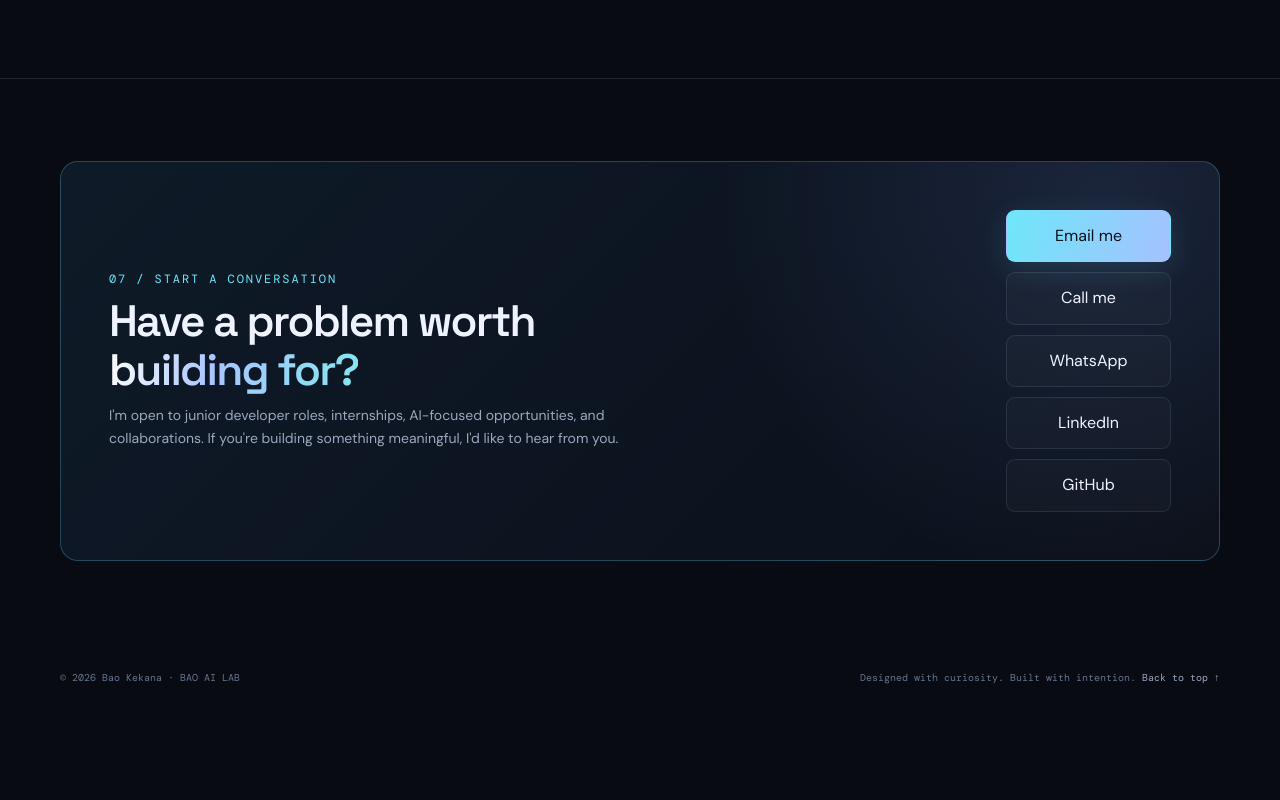
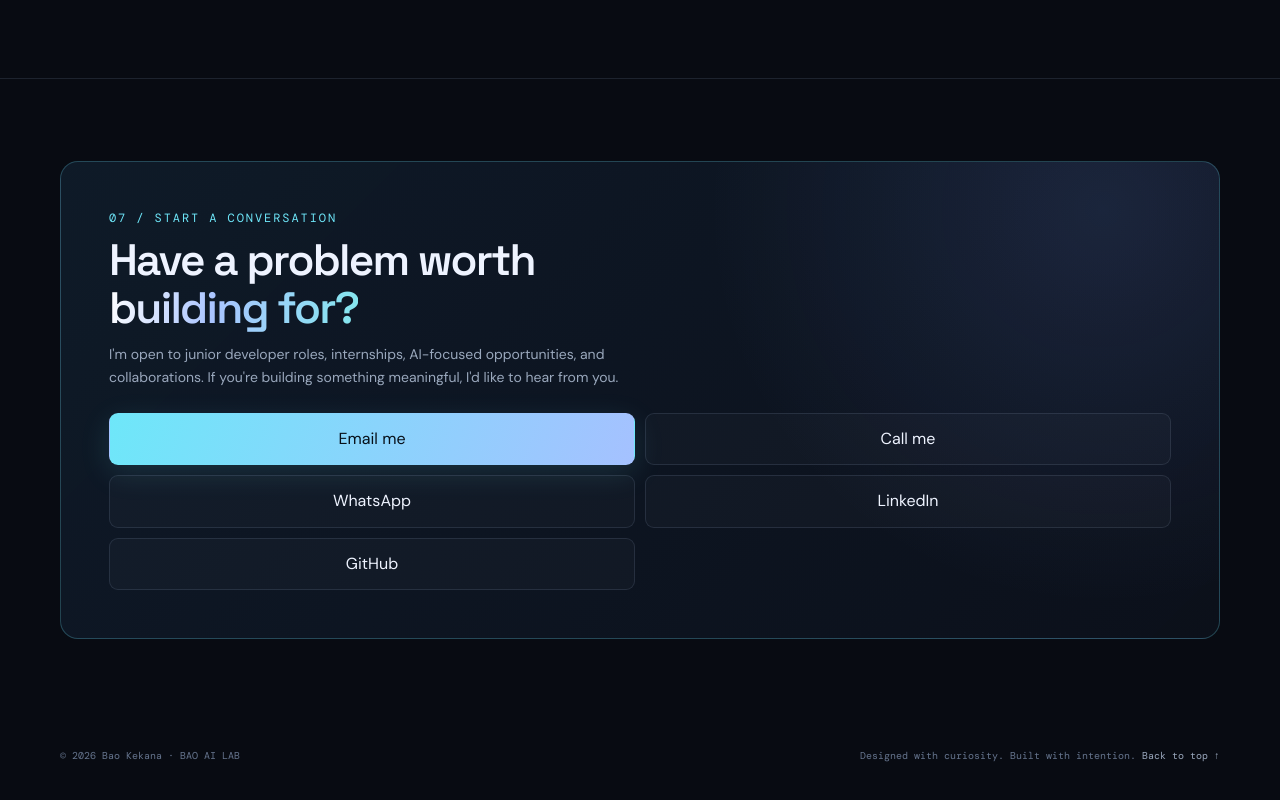
Before and after one commit to Bao992/portfolio, a plain HTML site: page index.html in a window 1280 px wide. Shown: the part 6539-7339 px from the top of the page. Before the commit the page ends 7263 px from the top, so only its background shows below. Drawn offline with nearby package versions, Linux system fonts and the light colour scheme.

Commit message:
fix: constrain contact buttons and reveal panels responsively

```diff
--- a/index.html
+++ b/index.html
@@ -123,7 +123,14 @@
 .agent-panel{border:1px solid rgba(124,156,255,.22);border-radius:16px;padding:24px;background:radial-gradient(circle at 100% 0,rgba(124,156,255,.12),transparent 40%),rgba(16,22,34,.72)}.agent-panel h3{font:600 22px var(--display);margin:12px 0}.agent-panel p{font-size:13px;color:var(--muted);line-height:1.8}.agent-list{display:grid;gap:10px}.agent-step{display:flex;gap:15px;padding:17px;border:1px solid var(--line);border-radius:12px;background:rgba(16,22,34,.52)}.agent-step .step{font:12px var(--mono);color:var(--cyan);padding-top:2px}.agent-step h4{font:600 14px var(--display);margin:0 0 4px}.agent-step p{font-size:12px;color:var(--muted);margin:0}
     .skills-grid{display:grid;grid-template-columns:repeat(3,1fr);gap:13px}.skill-card{padding:20px;border:1px solid var(--line);border-radius:12px;background:rgba(16,22,34,.55)}.skill-card h3{font:600 14px var(--display);margin:0 0 13px}.skill-card p{font-size:12px;line-height:1.9;color:var(--muted);margin:0}.learning-note{font:10px var(--mono);color:#d5bdff;margin-top:12px}
     .timeline{display:grid;grid-template-columns:1fr 1fr;gap:15px}.timeline-item{padding:20px;border:1px solid var(--line);border-radius:12px;background:rgba(16,22,34,.5)}.timeline-item .date{font:10px var(--mono);color:var(--cyan)}.timeline-item h3{font:600 16px var(--display);margin:8px 0 4px}.timeline-item p{font-size:12px;color:var(--muted);margin:0}
-    .contact-box{border:1px solid rgba(110,231,249,.24);border-radius:18px;padding:clamp(25px,5vw,48px);background:radial-gradient(circle at 90% 10%,rgba(124,156,255,.13),transparent 35%),linear-gradient(135deg,rgba(16,28,43,.9),rgba(12,17,27,.95));display:flex;justify-content:space-between;align-items:center;gap:28px}.contact-box h2{font:600 clamp(30px,4vw,44px)/1.1 var(--display);letter-spacing:-.04em;margin:10px 0}.contact-box p{color:var(--muted);font-size:14px;max-width:530px;margin:0}.contact-actions{display:flex;flex-direction:column;gap:10px;min-width:165px}.contact-reveal{width:100%;text-align:center;cursor:pointer;font:inherit}.contact-reveal-panel{margin-top:12px;padding:12px 14px;border:1px solid rgba(110,231,249,.28);border-radius:10px;background:rgba(7,13,23,.72);color:var(--text);font-size:13px;line-height:1.6;overflow-wrap:anywhere}.contact-reveal-panel[hidden]{display:none}.contact-reveal-panel strong{display:block;color:var(--cyan);font:10px var(--mono);letter-spacing:.1em;margin-bottom:4px}.contact-reveal-panel a{color:#dceaff;text-decoration:underline;text-underline-offset:3px}.footer{padding:28px 0 40px;display:flex;justify-content:space-between;gap:20px;color:var(--soft);font:10px var(--mono)}.footer a{color:var(--muted)}.reveal{opacity:0;transform:translateY(18px);transition:opacity .65s ease,transform .65s ease}.reveal.visible{opacity:1;transform:none}
+    .contact-box{border:1px solid rgba(110,231,249,.24);border-radius:18px;padding:clamp(25px,5vw,48px);background:radial-gradient(circle at 90% 10%,rgba(124,156,255,.13),transparent 35%),linear-gradient(135deg,rgba(16,28,43,.9),rgba(12,17,27,.95));display:flex;justify-content:space-between;align-items:center;gap:28px}.contact-box h2{font:600 clamp(30px,4vw,44px)/1.1 var(--display);letter-spacing:-.04em;margin:10px 0}.contact-box p{color:var(--muted);font-size:14px;max-width:530px;margin:0}.contact-actions{display:flex;flex-direction:column;gap:10px;min-width:165px}.contact-reveal{width:100%;text-align:center;cursor:pointer;font:inherit}
+    /* Contact controls: compact, responsive grid with readable reveal panels */
+    .contact-box{flex-direction:column;align-items:stretch;gap:24px}
+    .contact-actions{display:grid;grid-template-columns:repeat(2,minmax(0,1fr));gap:10px;min-width:0;width:100%;align-items:start}
+    .contact-actions .contact-reveal{display:block;box-sizing:border-box;width:100%;min-width:0;max-width:100%;min-height:46px;padding:12px 14px;white-space:normal}
+    .contact-actions .contact-reveal-panel{grid-column:1/-1;box-sizing:border-box;width:100%;min-width:0;max-width:100%;margin:0;overflow-wrap:anywhere}
+    @media(max-width:420px){.contact-actions{grid-template-columns:minmax(0,1fr)}}
+.contact-reveal-panel{margin-top:12px;padding:12px 14px;border:1px solid rgba(110,231,249,.28);border-radius:10px;background:rgba(7,13,23,.72);color:var(--text);font-size:13px;line-height:1.6;overflow-wrap:anywhere}.contact-reveal-panel[hidden]{display:none}.contact-reveal-panel strong{display:block;color:var(--cyan);font:10px var(--mono);letter-spacing:.1em;margin-bottom:4px}.contact-reveal-panel a{color:#dceaff;text-decoration:underline;text-underline-offset:3px}.footer{padding:28px 0 40px;display:flex;justify-content:space-between;gap:20px;color:var(--soft);font:10px var(--mono)}.footer a{color:var(--muted)}.reveal{opacity:0;transform:translateY(18px);transition:opacity .65s ease,transform .65s ease}.reveal.visible{opacity:1;transform:none}
 
     .welcome-bot{position:fixed;right:max(18px,calc((100vw - var(--max))/2));bottom:18px;z-index:50;display:flex;flex-direction:column;align-items:flex-end;gap:7px;pointer-events:auto}
     .welcome-bubble{position:relative;max-width:250px;padding:12px 34px 12px 14px;border:1px solid rgba(110,231,249,.35);border-radius:13px 13px 3px 13px;background:rgba(12,20,34,.97);box-shadow:0 12px 34px #0007,0 0 24px rgba(110,231,249,.1);color:#eaf6ff;font-size:11px;line-height:1.5;opacity:0;transform:translateY(9px);transition:opacity .25s,transform .25s}
```
